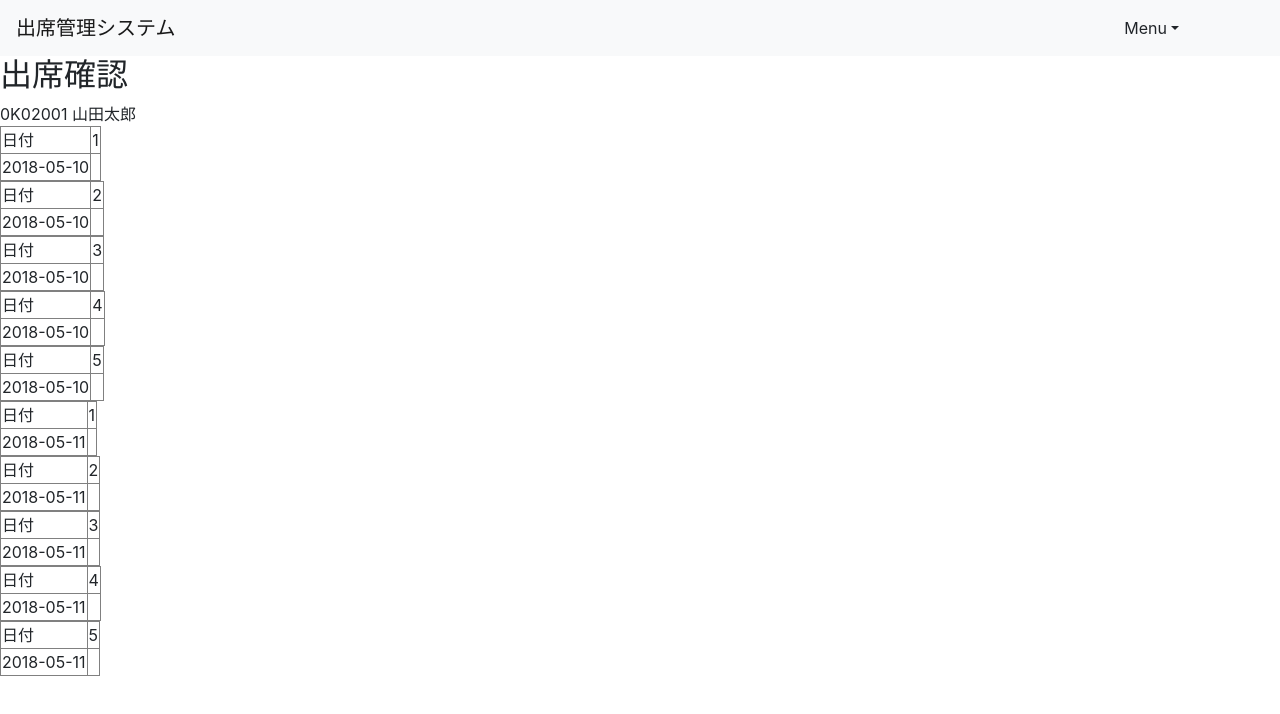
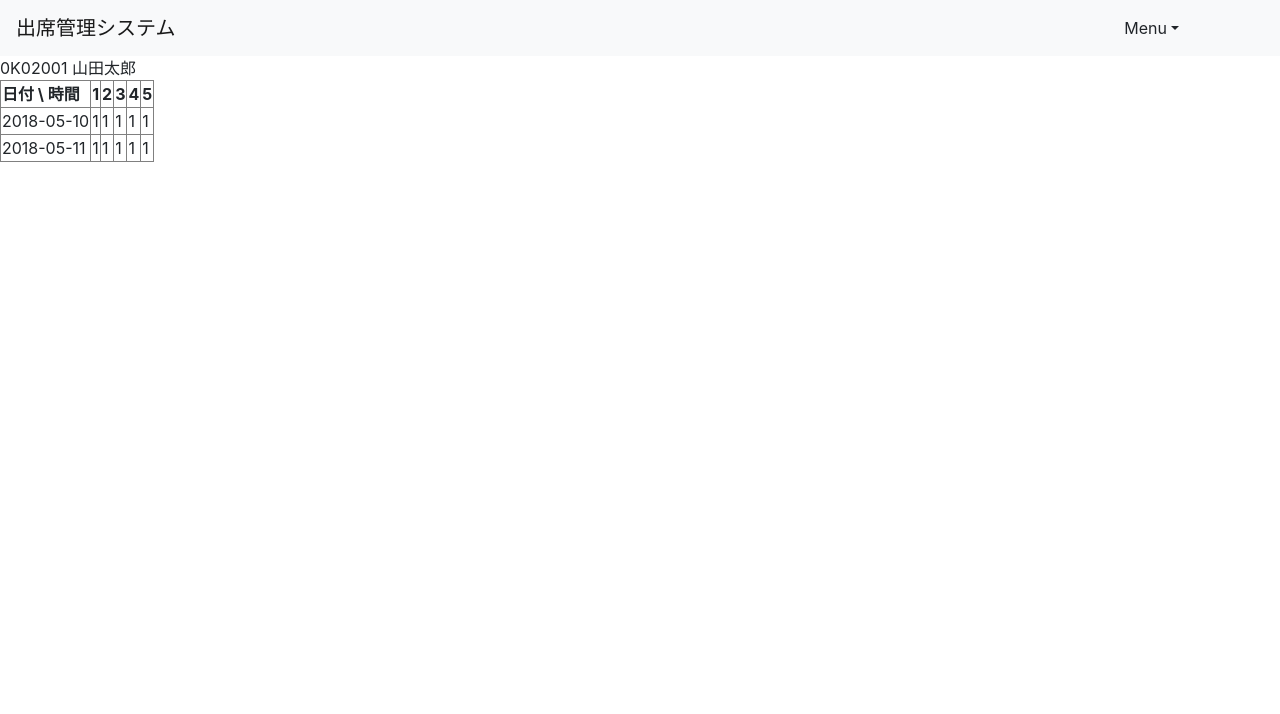
Before and after one commit to ShounenGit/pbl1-c2, an Angular app: page / in a window 1280 px wide. Shown: the top 714 px of the page. Built offline with nearby package versions, Linux system fonts and the light colour scheme.

Commit message:
データを理想のテーブル形式で表示できるようになった

```diff
--- a/src/app/attendance-rate-confirmation/attendance-rate-confirmation.component.html
+++ b/src/app/attendance-rate-confirmation/attendance-rate-confirmation.component.html
@@ -1,13 +1,13 @@
-<h2>出席確認</h2>
 {{ student.studentNumber }} {{ student.name }}
-<table>
-
+<table border="1">
+  <tr>
+    <th>日付 \ 時間</th>
+    <th>1</th>
+    <th>2</th>
+    <th>3</th>
+    <th>4</th>
+    <th>5</th>
+  </tr>
+  <tr *ngFor="let attendanceDate of student.schoolDays"><td>{{attendanceDate.date}}</td>
+    <td *ngFor="let Attendances of attendanceDate.attendances">{{Attendances.status}}</td></tr>
 </table>
-  <div *ngFor="let attendanceDate of student.schoolDays">
-    <div *ngFor="let Attendances of attendanceDate.attendances">
-      <table border="1">
-        <tr><td>日付</td><td>{{ Attendances.id }}</td></tr>
-        <tr><td>{{attendanceDate.date}}</td><td></td></tr>
-      </table>
-
-    </div>
```
